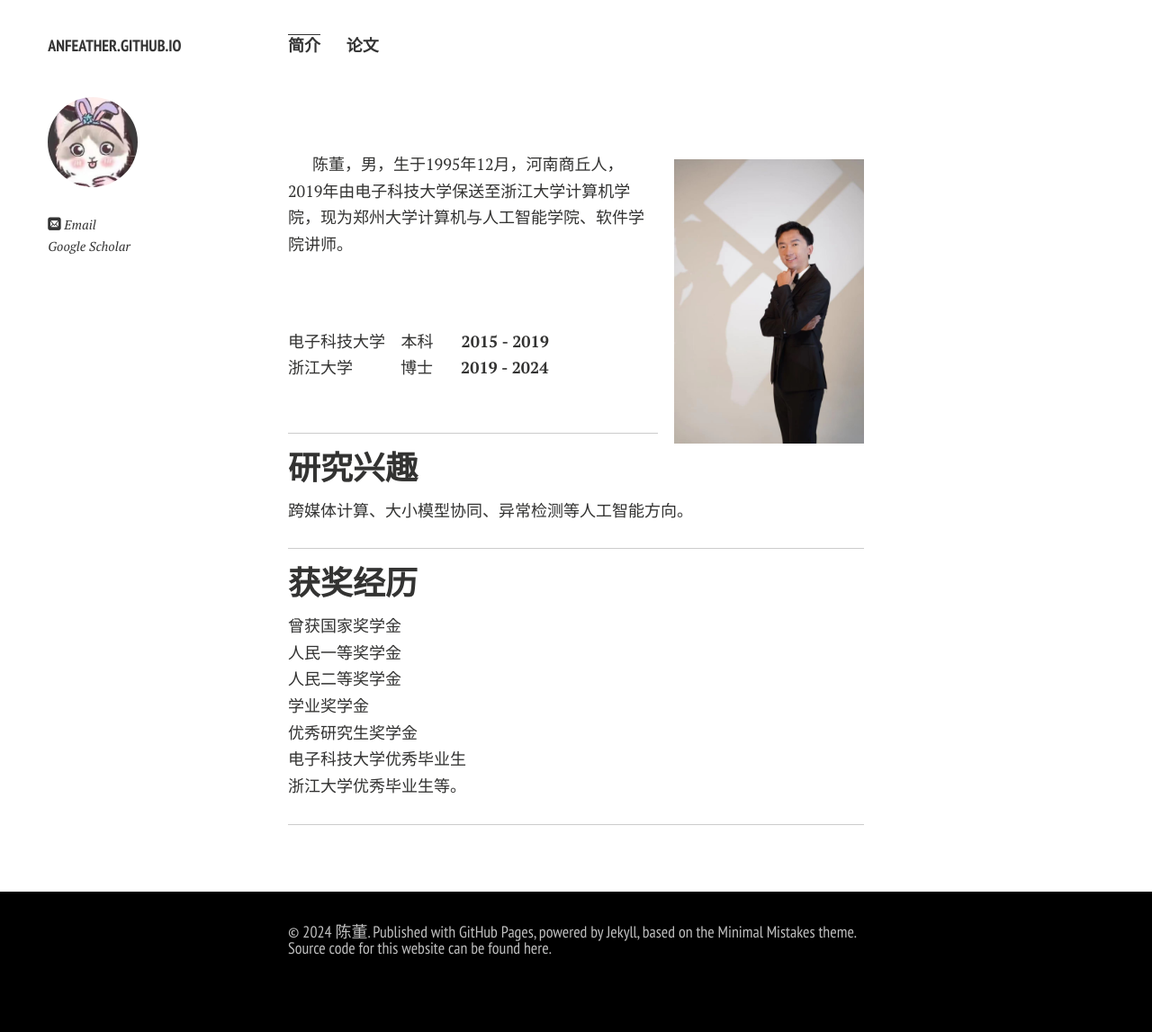
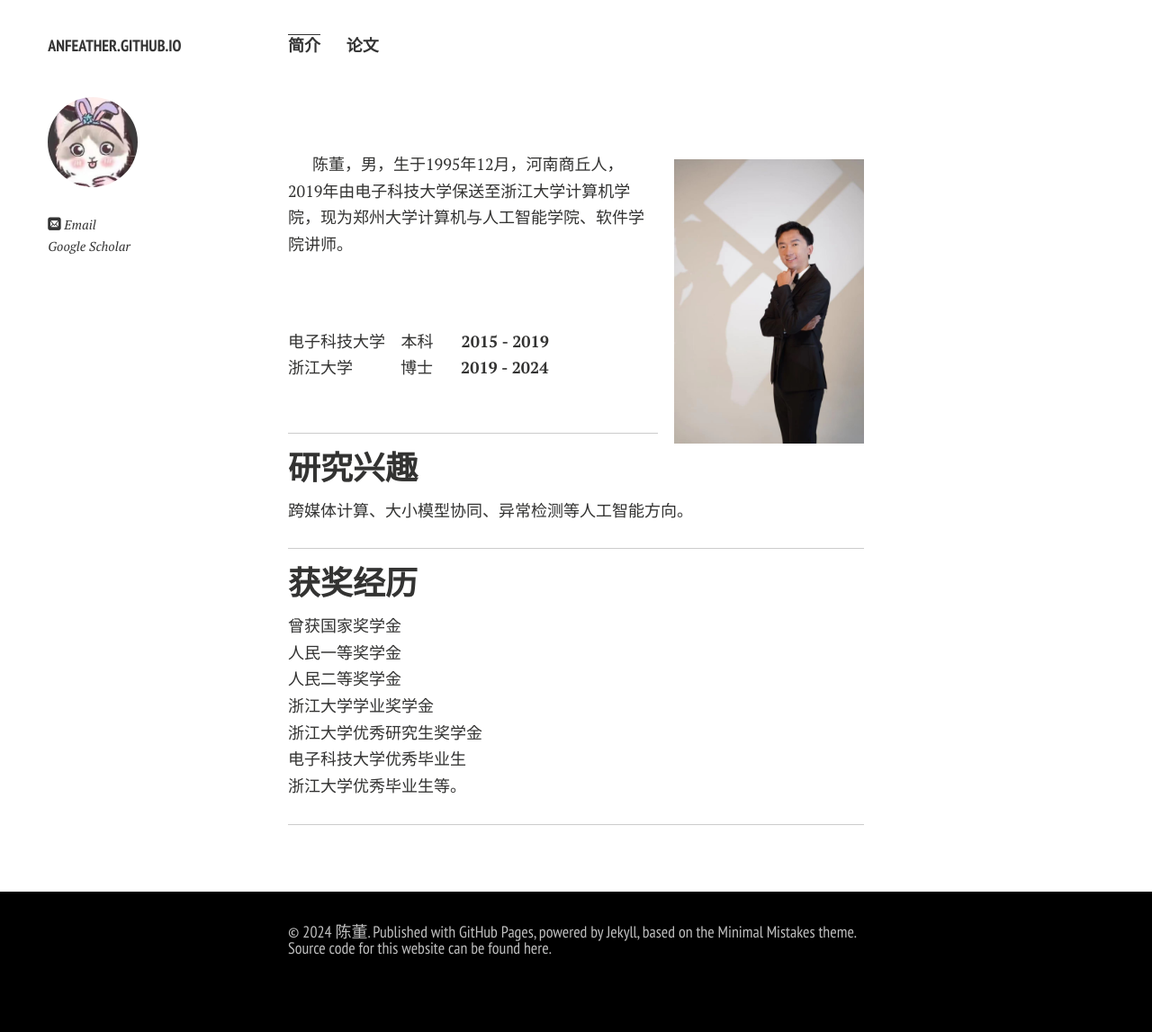
Before and after one commit to Anfeather/Anfeather.github.io, a Jekyll site: the page built from index.md, in a window 1280 px wide. Shown: the whole page at 90% size. Built offline with Jekyll 4.4.1, drawn with Linux system fonts in a browser that asks for light colours; nearby versions of some CDN libraries; comment, search, counter and statistics services are not loaded; a style sheet for code colours, icons or effects is not loaded; our own code applies the rules of GitHub Pages for plain Markdown files.

Commit message:
Update index.md

```diff
--- a/index.md
+++ b/index.md
@@ -26,7 +26,13 @@ layout: page
 
 ---
 ## 获奖经历
-曾获国家奖学金 <br> 人民一等奖学金 <br> 人民二等奖学金 <br> 学业奖学金<br>优秀研究生奖学金<br>电子科技大学优秀毕业生<br>浙江大学优秀毕业生等。
+曾获国家奖学金 <br>
+人民一等奖学金 <br>
+人民二等奖学金 <br>
+浙江大学学业奖学金<br>
+浙江大学优秀研究生奖学金<br>
+电子科技大学优秀毕业生<br>
+浙江大学优秀毕业生等。
 
 ---
 
```
